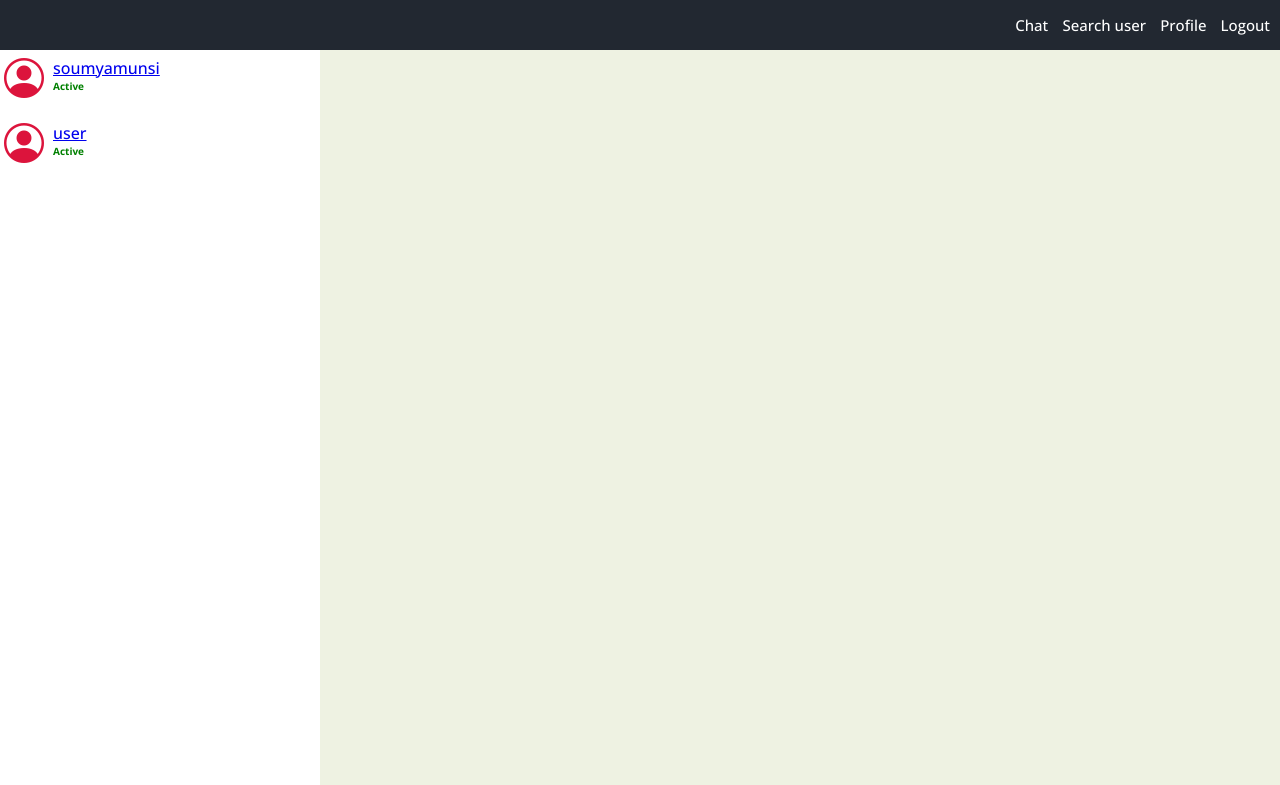
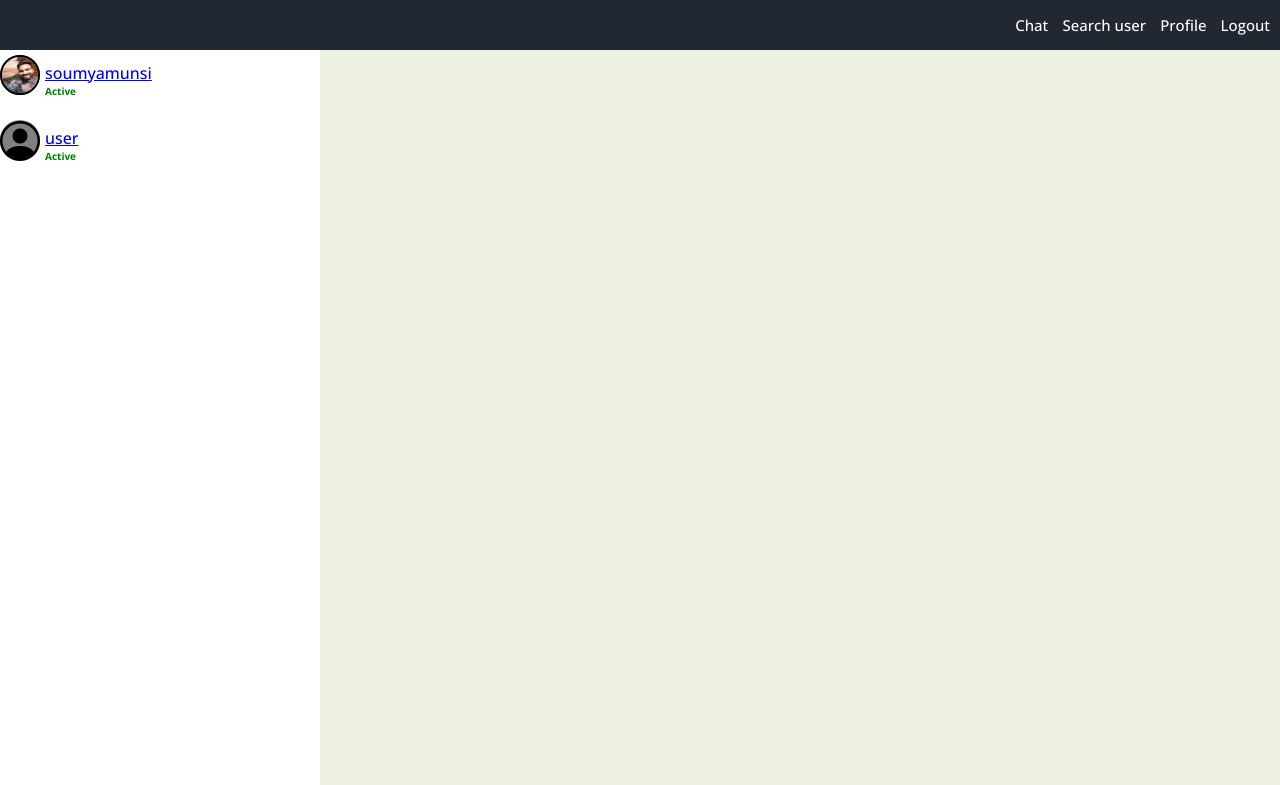
Before and after one commit to SOUMYAMUNSHI/django_chatApp, a Django app: page /chat in a window 1280 px wide. Shown: the top 785 px of the page. Run offline with Django 5.2, Linux system fonts and the light colour scheme; a user stored in the database is signed in; data comes from the database, SQL or seed files in the repository; both versions use the stored data as it was after the commit.

Commit message:
View image is done

```diff
--- a/app/templates/user/details.html
+++ b/app/templates/user/details.html
@@ -2,14 +2,24 @@
 
 {% block 'user-data' %}
 
-{% for user in users %}
 
 
 
+
+
+{% for user, image in user_images %}
+
+
 <div class="user-card">
+
   <span class="user-image">
+    {% if image != None %}
+    <img src="{{image.image.url}}" alt="{{image.image.url}}">
+    {% else %}
     <i id="icon" class="bi bi-person-circle"></i>
+    {% endif %}
   </span>
+
   <span class="user-details">
     <a href="{% url 'loadChat' user %}">{{user}}</a>
     <h2>Active</h2>
@@ -18,8 +28,9 @@
 
 
 
+{% endfor %}
 
-{% endfor %}
+
 {% endblock 'user-data' %}
 
 
--- a/app/views.py
+++ b/app/views.py
@@ -32,15 +32,16 @@ def ChatPage(request):
 
     chat_user = temp_set1.union(temp_set2)
 
-    images = []
-    for user in set(all_chat_users):
-            try:
-                image = Image.objects.filter(user_id = user.id)
-                images.append(image)
-            except:
-                images.append(None)
 
-    return render(request, "user/details.html", {'users' : chat_user, 'all_message' : all_message, 'user_images' : images})
+    images = {}
+    for username in chat_user:
+        try:
+            image = Image.objects.get(user_id = (User.objects.get(username = username).id))
+            images[username] = image
+        except:
+            images[username] = None
+
+    return render(request, "user/details.html", {'users' : chat_user, 'all_message' : all_message, 'user_images' : images.items()})
 
 
 
@@ -103,7 +104,15 @@ def loadChat(request, userName):
         image = None
 
 
+    list_images = {}
+    for username in chat_user:
+        try:
+            list_image = Image.objects.get(user_id = (User.objects.get(username = username).id))
+            list_images[username] = list_image
+        except:
+            list_images[username] = None
 
 
 
-    return render(request, "user/details.html", {'users' : chat_user, 'all_message' : all_message, 'username' : userName,'first_name': sender_first_name, 'send_user_id' : str(sender_user_id), 'current_user':str(current_user_id), 'current_user_name' : current_user_name, 'image': image})
+
+    return render(request, "user/details.html", {'users' : chat_user, 'all_message' : all_message, 'username' : userName,'first_name': sender_first_name, 'send_user_id' : str(sender_user_id), 'current_user':str(current_user_id), 'current_user_name' : current_user_name, 'image': image, 'user_images' : list_images.items()})
--- a/static/styleSheet.css
+++ b/static/styleSheet.css
@@ -153,7 +153,8 @@
   background-color: white;
   /* border-right: 1px solid black; */
   display: flex;
-  margin-bottom: 5px;
+  /* margin-bottom: 5px; */
+  margin-top: 5px;
 }
 
 #chat_parent > #user-details > .user-card:hover {
@@ -168,10 +169,21 @@
   display: flex;
   justify-content: center;
   align-items: center;
-  color: crimson;
+  color: black;
+  background-color: gray;
+  width: 40px;
+  height: 40px;
+  border-radius: 50%;
 }
 #icon {
   font-size: 40px;
+}
+
+.user-image > img {
+  width: 40px;
+  height: 40px;
+  border-radius: 50%;
+  border: 2px solid black;
 }
 
 #chat_parent > #user-details > .user-card > .user-details {
```
Also changed, not shown: db.sqlite3.
